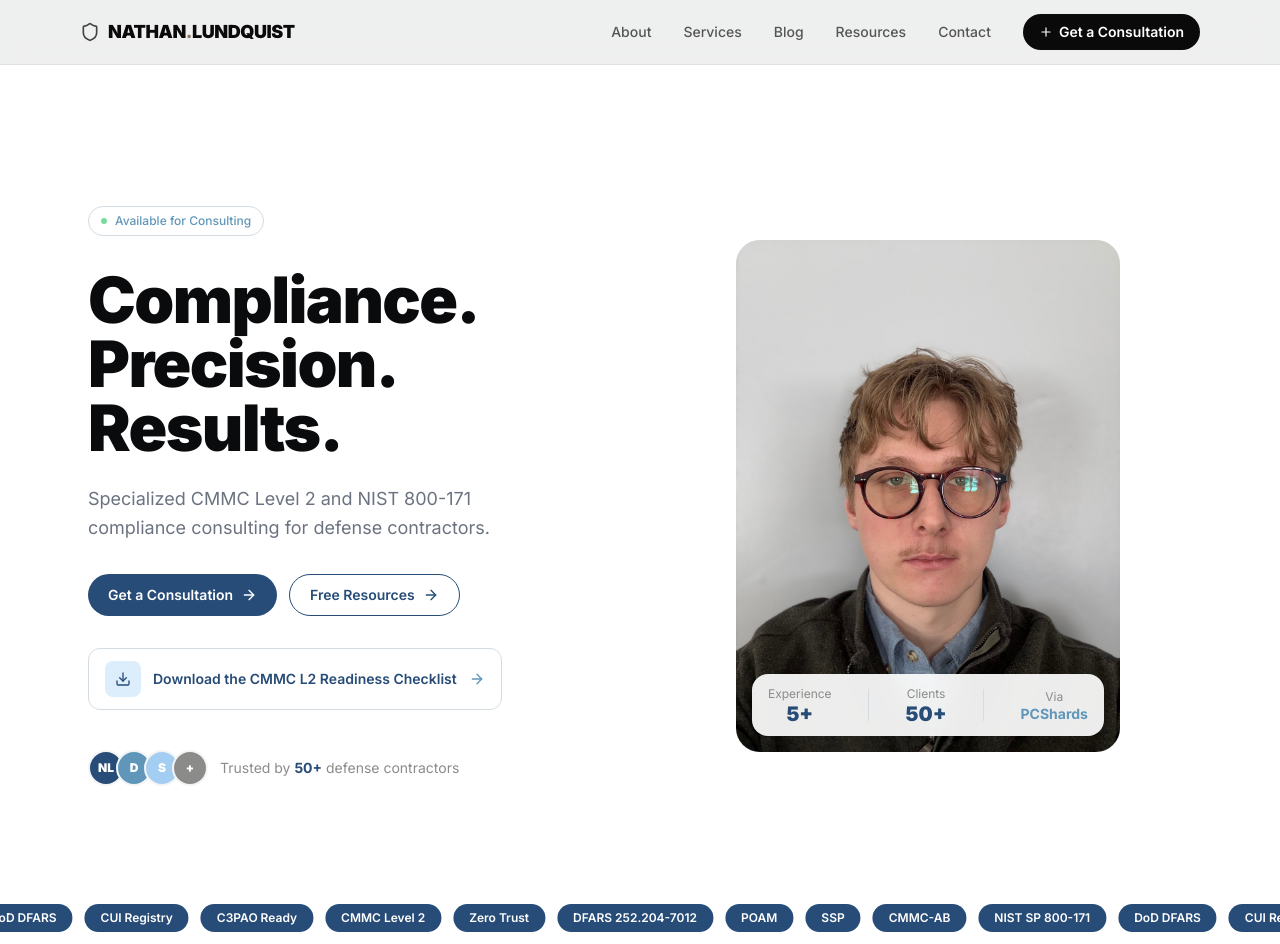
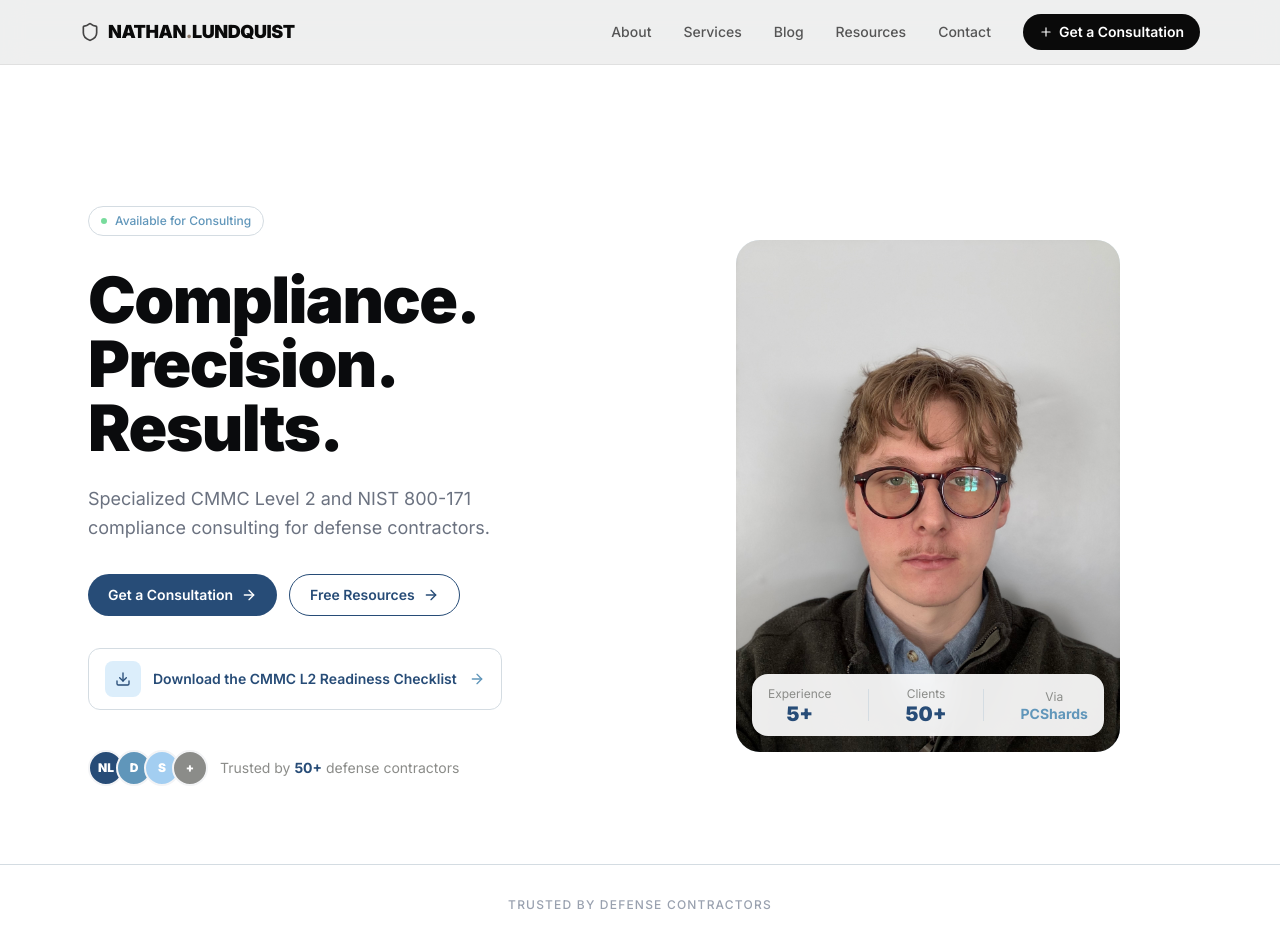
Before and after one commit to Nathan-Lundquist/nathan-site, a Next.js app: page / in a window 1280 px wide. Shown: the top 944 px of the page. Built offline with nearby package versions, Linux system fonts and the light colour scheme.

Commit message:
feat: add trusted-by label to MarqueeStrip, light pill style

```diff
--- a/src/components/MarqueeStrip.tsx
+++ b/src/components/MarqueeStrip.tsx
@@ -23,7 +23,7 @@ function Row({ reverse = false }: { reverse?: boolean }) {
           <span
             key={`${item}-${i}`}
             className="px-4 py-1.5 rounded-full text-xs font-semibold whitespace-nowrap"
-            style={{ backgroundColor: '#274C77', color: '#FFFFFF' }}
+            style={{ backgroundColor: '#EEF2F8', color: '#274C77', border: '1px solid #D4DCE2' }}
           >
             {item}
           </span>
@@ -36,9 +36,17 @@ function Row({ reverse = false }: { reverse?: boolean }) {
 export default function MarqueeStrip() {
   return (
     <section
-      className="py-8 px-0 border-b"
-      style={{ backgroundColor: '#FFFFFF', borderColor: '#D4DCE2', overflow: 'hidden' }}
+      className="py-8 px-0"
+      style={{
+        backgroundColor: '#FFFFFF',
+        borderTop: '1px solid #D4DCE2',
+        borderBottom: '1px solid #D4DCE2',
+        overflow: 'hidden',
+      }}
     >
+      <p className="text-center text-xs uppercase tracking-widest font-medium text-gray-400 mb-6 px-6">
+        Trusted by Defense Contractors
+      </p>
       <Row />
       <Row reverse />
     </section>
```
